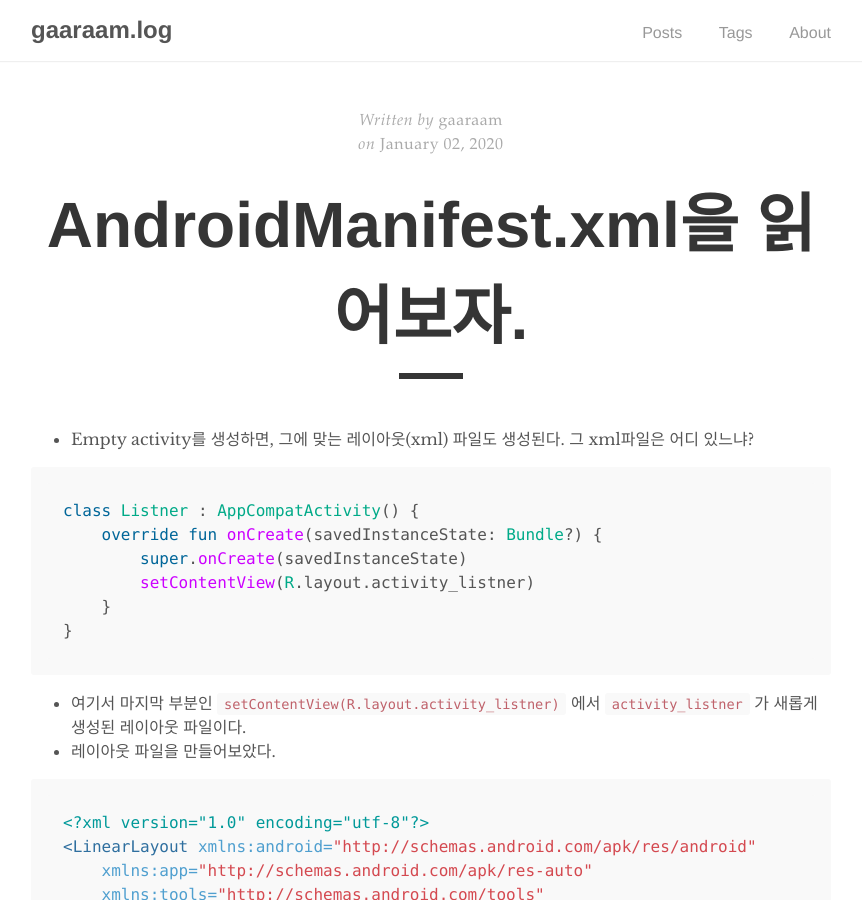
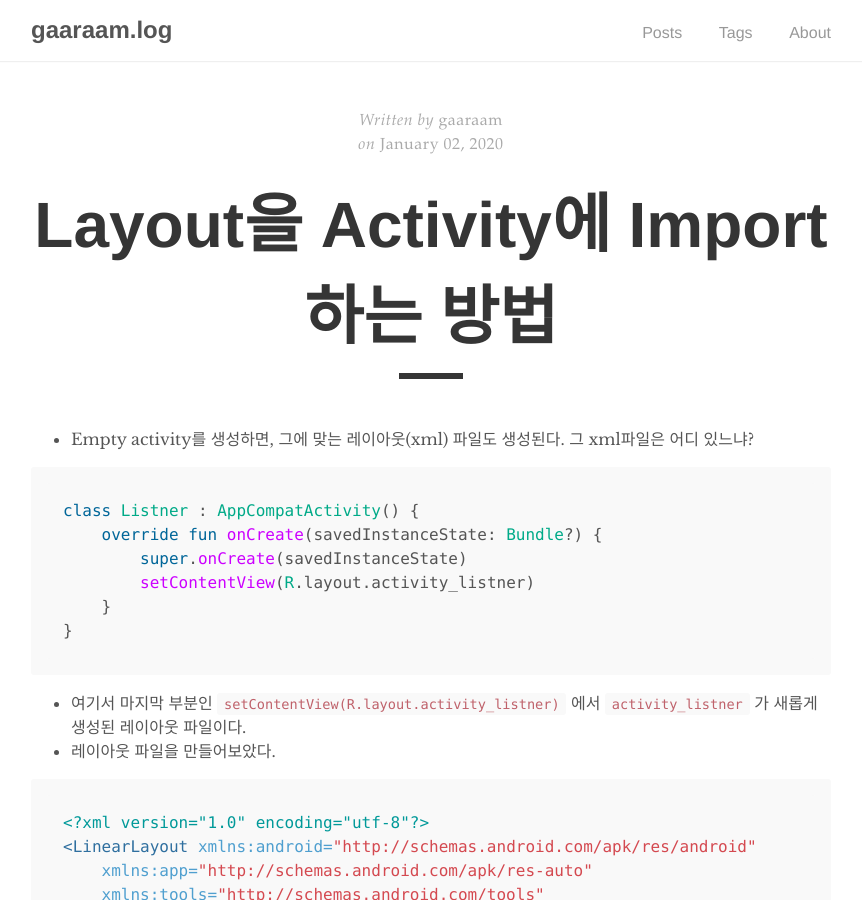
Before and after one commit to Leegaramm/Leegaramm-github.io, a Jekyll site: the page built from _posts/2020-01-02-LayoutActivityImport.md, in a window 1280 px wide and 900 px high. Shown: the whole window, without its empty margins (209-1071 px from the left). Built offline with Jekyll 4.4.1, drawn with Linux system fonts in a browser that asks for light colours.

Commit message:
Update 2020-01-02-LayoutActivityImport.md

```diff
--- a/_posts/2020-01-02-LayoutActivityImport.md
+++ b/_posts/2020-01-02-LayoutActivityImport.md
@@ -1,6 +1,6 @@
 ---
 layout: post
-title: "AndroidManifest.xml을 읽어보자."
+title: "Layout을 Activity에 Import하는 방법"
 author: "gaaraam"
 tags: Android
 ---
```
